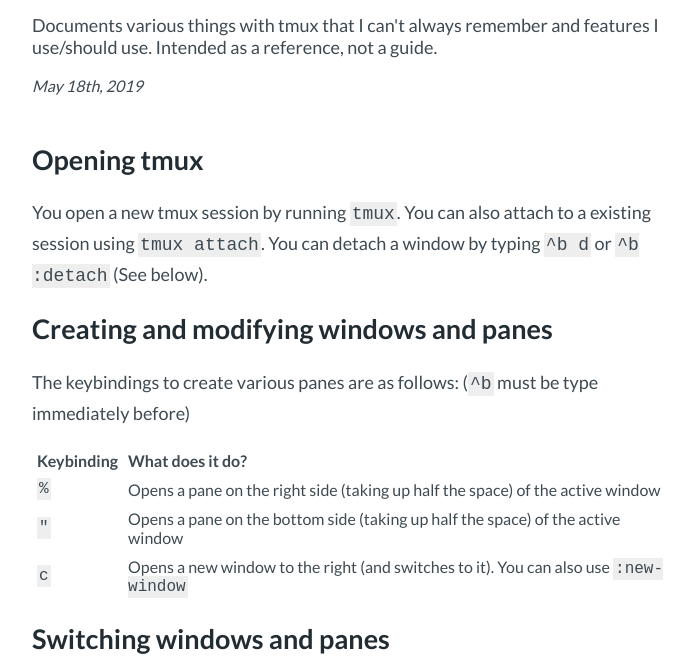
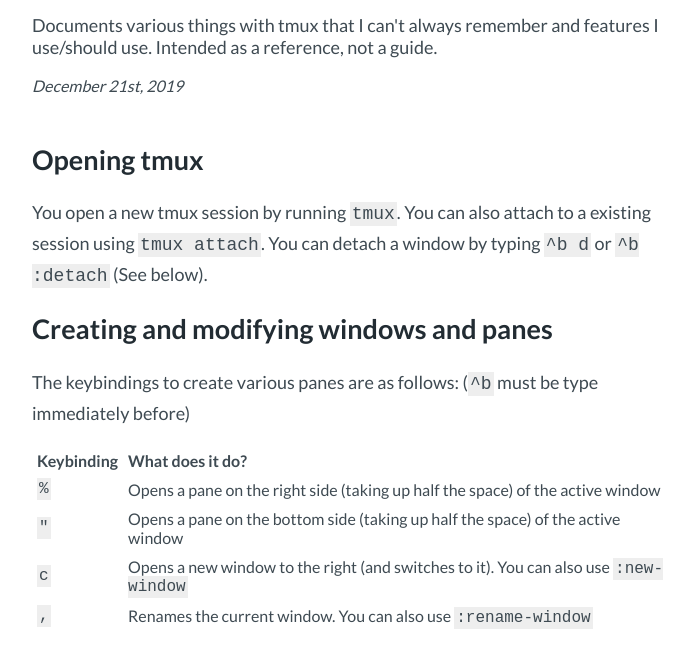
Before and after one commit to dylngg/living, a plain HTML site: page tmux/index.html in a window 1280 px wide. Shown: the part 86-745 px from the top of the page, without its empty margins (283-977 px from the left). Drawn offline with Linux system fonts and the light colour scheme.

Commit message:
Document the '^b ,' tmux binding, which renames a window

```diff
--- a/tmux/index.html
+++ b/tmux/index.html
@@ -13,7 +13,7 @@
             <section class="intro">
                 <h1>tmux</h1>
                 <p class="desc">Documents various things with tmux that I can't always remember and features I use/should use. Intended as a reference, not a guide.</p>
-                <span class="date">May 18th, 2019</span>
+                <span class="date">December 21st, 2019</span>
             </section>
             <article>
 
@@ -40,6 +40,10 @@
 <tr class="odd">
 <td><code>c</code></td>
 <td>Opens a new window to the right (and switches to it). You can also use <code>:new-window</code></td>
+</tr>
+<tr class="even">
+<td><code>,</code></td>
+<td>Renames the current window. You can also use <code>:rename-window</code></td>
 </tr>
 </tbody>
 </table>
```
Also changed, not shown: tools/header.html (+1 -1 lines), 2 other files.
